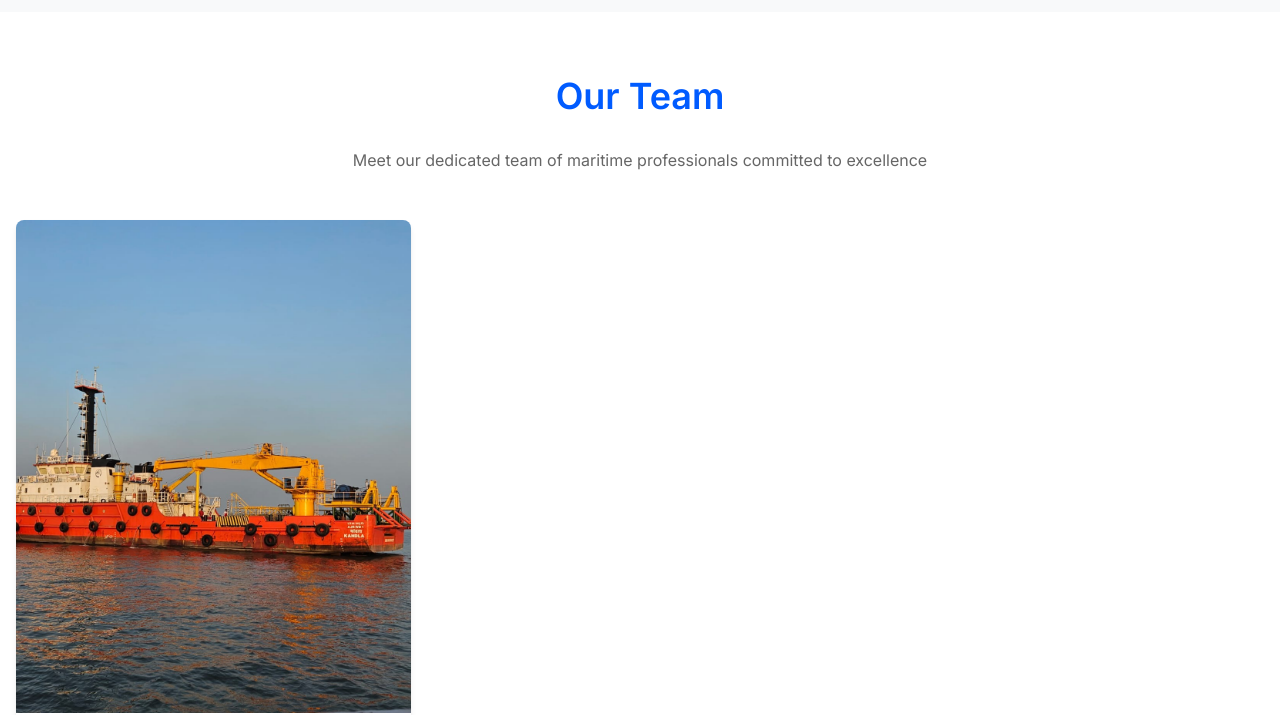
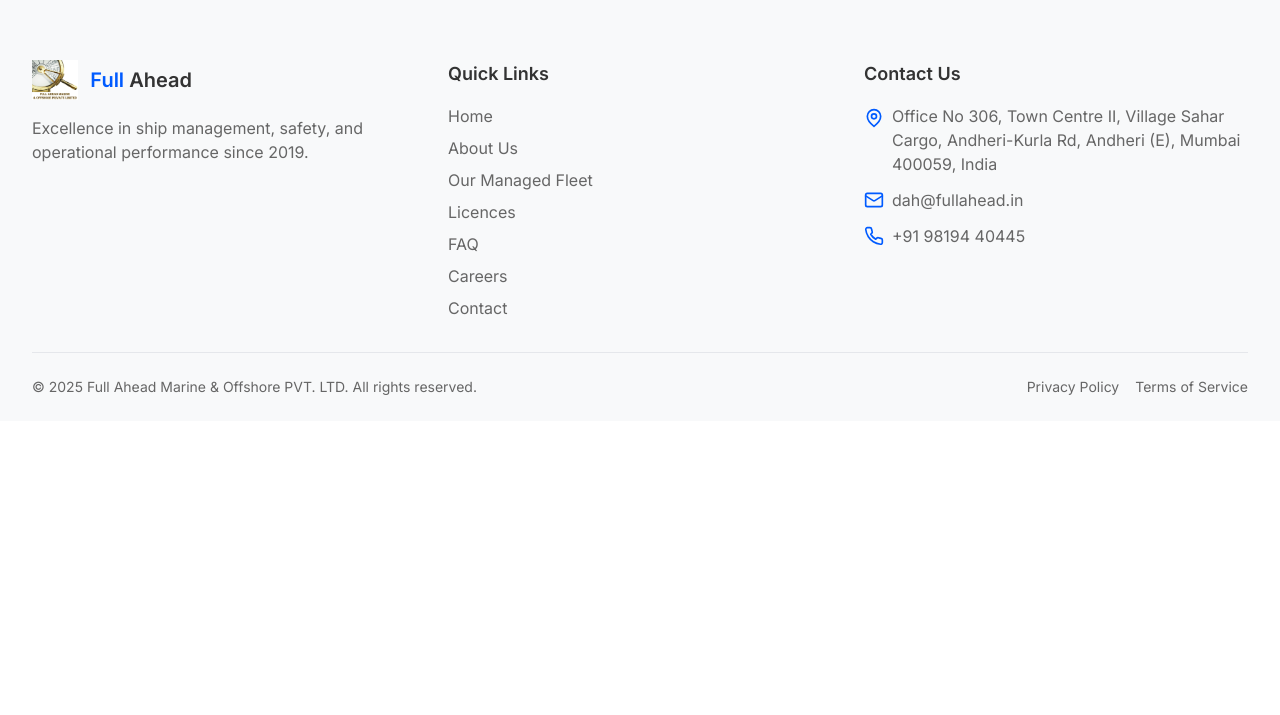
Before and after one commit to AadidevRaizada/Fullahead, a React (Vite) app: page /about in a window 1280 px wide. Shown: the part 4028-4743 px from the top of the page. After the commit the page ends 4449 px from the top, so only its background shows below. Built offline with nearby package versions, Linux system fonts and the light colour scheme.

Commit message:
Update contact and about team details
Co-authored-by: Copilot <223556219+Copilot@users.noreply.github.com>

```diff
--- a/src/pages/AboutPage.tsx
+++ b/src/pages/AboutPage.tsx
@@ -1,10 +1,7 @@
 import React, { useEffect, useRef } from 'react';
-import { Ship, Users, BarChart3, Shield, Award, Calendar, FileDown } from 'lucide-react';
+import { Ship, Users, BarChart3, Shield, Award, Calendar } from 'lucide-react';
 import SectionAnimation from '../components/shared/SectionAnimation';
 import WaveDivider from '../components/shared/WaveDivider';
-import Button from '../components/shared/Button';
-import Carousel from '../components/shared/Carousel';
-import TeamMemberCard from '../components/shared/TeamMemberCard';
 import MetaTags from '../components/shared/MetaTags';
 
 const AboutPage: React.FC = () => {
@@ -85,7 +82,7 @@ const AboutPage: React.FC = () => {
             <SectionAnimation className="text-center mb-16">
               <h2 className="section-title">Our Journey</h2>
               <p className="max-w-3xl mx-auto text-secondary-light">
-              Explore the evolution of Full Ahead Marine & Offshore Pvt. Ltd., from its inception to where we stand today.
+                Explore the evolution of Full Ahead Marine & Offshore Pvt. Ltd., from its inception to where we stand today.
               </p>
             </SectionAnimation>
 
@@ -104,7 +101,7 @@ const AboutPage: React.FC = () => {
                     <h3 className="text-2xl font-semibold text-primary mb-2">2019</h3>
                     <h4 className="text-xl font-medium mb-3">Company Establishment</h4>
                     <p className="text-secondary-light">
-                    Full Ahead Marine & Offshore Pvt. Ltd. was founded by Capt. Anupam Raizada and the late Capt. Purnendu Shorey. The company began its journey with crew management services for accommodation work barges, AHTs and bulk carriers
+                      Full Ahead Marine & Offshore Pvt. Ltd. was founded by Capt. Anupam Raizada and the late Capt. Purnendu Shorey. The company began its journey with crew management services for accommodation work barges, AHTs and bulk carriers
                     </p>
                   </div>
                   <div className="timeline-marker">
@@ -152,7 +149,7 @@ const AboutPage: React.FC = () => {
                     <h3 className="text-2xl font-semibold text-primary mb-2">2022</h3>
                     <h4 className="text-xl font-medium mb-3">First Set of Managed Vessels</h4>
                     <p className="text-secondary-light">
-                    We secured the management of our first set of tugs and barge, marking a significant milestone in our company's growth. Our team was involved in identifying, negotiating and purchasing the assets on behalf of the owner.
+                      We secured the management of our first set of tugs and barge, marking a significant milestone in our company's growth. Our team was involved in identifying, negotiating and purchasing the assets on behalf of the owner.
                     </p>
                   </div>
                 </div>
@@ -165,9 +162,7 @@ const AboutPage: React.FC = () => {
                     <h3 className="text-2xl font-semibold text-primary mb-2">2024</h3>
                     <h4 className="text-xl font-medium mb-3"> First tanker in Our Fleet</h4>
                     <p className="text-secondary-light">
-                    We secured the management of our first tanker, expanding our operational capabilities into the tanker segment.
-
-
+                      We secured the management of our first tanker, expanding our operational capabilities into the tanker segment.
                     </p>
                   </div>
                   <div className="timeline-marker">
@@ -214,7 +209,7 @@ const AboutPage: React.FC = () => {
                     <h3 className="text-2xl font-semibold text-primary mb-2">2025</h3>
                     <h4 className="text-xl font-medium mb-3"> The First Indian Flag IP Code Work Boat is managed by us</h4>
                     <p className="text-secondary-light">
-                    We began managing the first IP Code work boat in India under our Indian Document of Compliance (DOC).
+                      We began managing the first IP Code work boat in India under our Indian Document of Compliance (DOC).
                     </p>
                   </div>
                 </div>
@@ -255,7 +250,7 @@ const AboutPage: React.FC = () => {
             <SectionAnimation className="text-center mb-12">
               <h2 className="section-title">Our Core Values</h2>
               <p className="max-w-3xl mx-auto text-secondary-light">
-              The fundamental principles guiding our operations and relationships.
+                The fundamental principles guiding our operations and relationships.
               </p>
             </SectionAnimation>
 
@@ -292,36 +287,13 @@ const AboutPage: React.FC = () => {
                 </div>
                 <h3 className="text-xl font-semibold mb-2">People-Centered</h3>
                 <p className="text-secondary-light">
-                  We value our team and clients, fostering relationships built on trust, respect, and collaboration.
+                  We value our clients and partners, fostering relationships built on trust, respect, and collaboration.
                 </p>
               </SectionAnimation>
             </div>
           </div>
         </div>
         <WaveDivider />
-      </section>
-
-      {/* Our Team */}
-      <section className="section px-2 sm:px-4">
-        <div className="container mx-auto">
-          <SectionAnimation className="text-center mb-12">
-            <h2 className="section-title">Our Team</h2>
-            <p className="max-w-3xl mx-auto text-secondary-light">
-              Meet our dedicated team of maritime professionals committed to excellence
-            </p>
-          </SectionAnimation>
-
-          <div className="grid grid-cols-1 md:grid-cols-3 gap-8 items-stretch">
-            <TeamMemberCard
-              name="Sangita Sawant"
-              position="Documentation Executive"
-              email="info@fullahead.in"
-              phone="8779032494"
-              photo="/images/CompanyPeople/Sangita.jpg"
-              delay={0}
-            />
-          </div>
-        </div>
       </section>
 
       <style>
--- a/src/pages/ContactPage.tsx
+++ b/src/pages/ContactPage.tsx
@@ -39,7 +39,7 @@ const ContactPage: React.FC = () => {
       position: 'Director',
       email: 'dah@fullahead.in',
       phone: '+91 98194 40445',
-      photo: '/images/CompanyPeople/Danish(1).jpg'
+      photo: '/images/CompanyPeople/daanish.jpg'
     },
 
     {
@@ -84,6 +84,13 @@ const ContactPage: React.FC = () => {
       email: 'Cruise@fullahead.in',
       phone: '+91 7058615596',
       photo: '/images/CompanyPeople/ashwani kalyanakar.jpeg'
+    },
+    {
+      name: 'Sangita Sawant',
+      position: 'Documentation Executive',
+      email: 'info@fullahead.in',
+      phone: '8779032494',
+      photo: '/images/CompanyPeople/Sangita.jpg'
     }
   ];
 
@@ -91,10 +98,10 @@ const ContactPage: React.FC = () => {
     <>
       <MetaTags
         title="Contact Full Ahead Marine & Offshore | Get in Touch"
-        description="Contact Full Ahead Marine & Offshore PVT. LTD. Office in Mumbai, India. Reach Capt. Anupam Raizada, Daanish A.H, and our team for ship management services. Phone: +91 98194 40445, Email: dah@fullahead.in"
+        description="Contact Full Ahead Marine & Offshore PVT. LTD. Office in Mumbai, India. Reach Capt. Anupam Raizada, Daanish A.H, and Sangita Sawant for ship management services. Phone: +91 98194 40445, Email: dah@fullahead.in"
         keywords="contact full ahead marine, Mumbai office, ship management contact, maritime services contact, Capt. Anupam Raizada, Daanish A.H, crew management contact, vessel management inquiry"
         url="https://www.fullahead.in/contact"
-        image="https://www.fullahead.in/images/CompanyPeople/Danish(1).jpg"
+        image="https://www.fullahead.in/images/CompanyPeople/daanish.jpg"
       />
 
       {/* Hero Section */}
```
